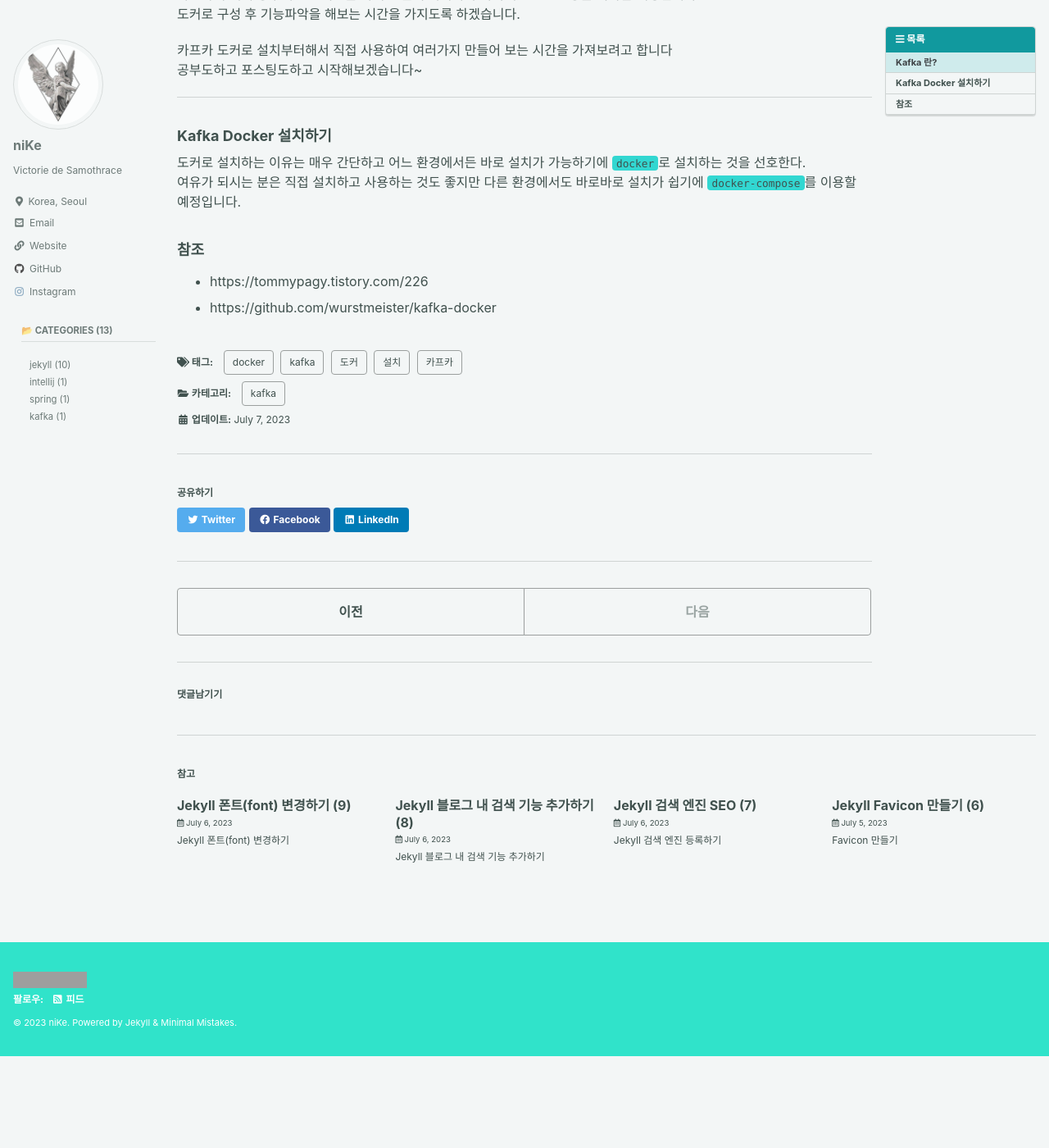
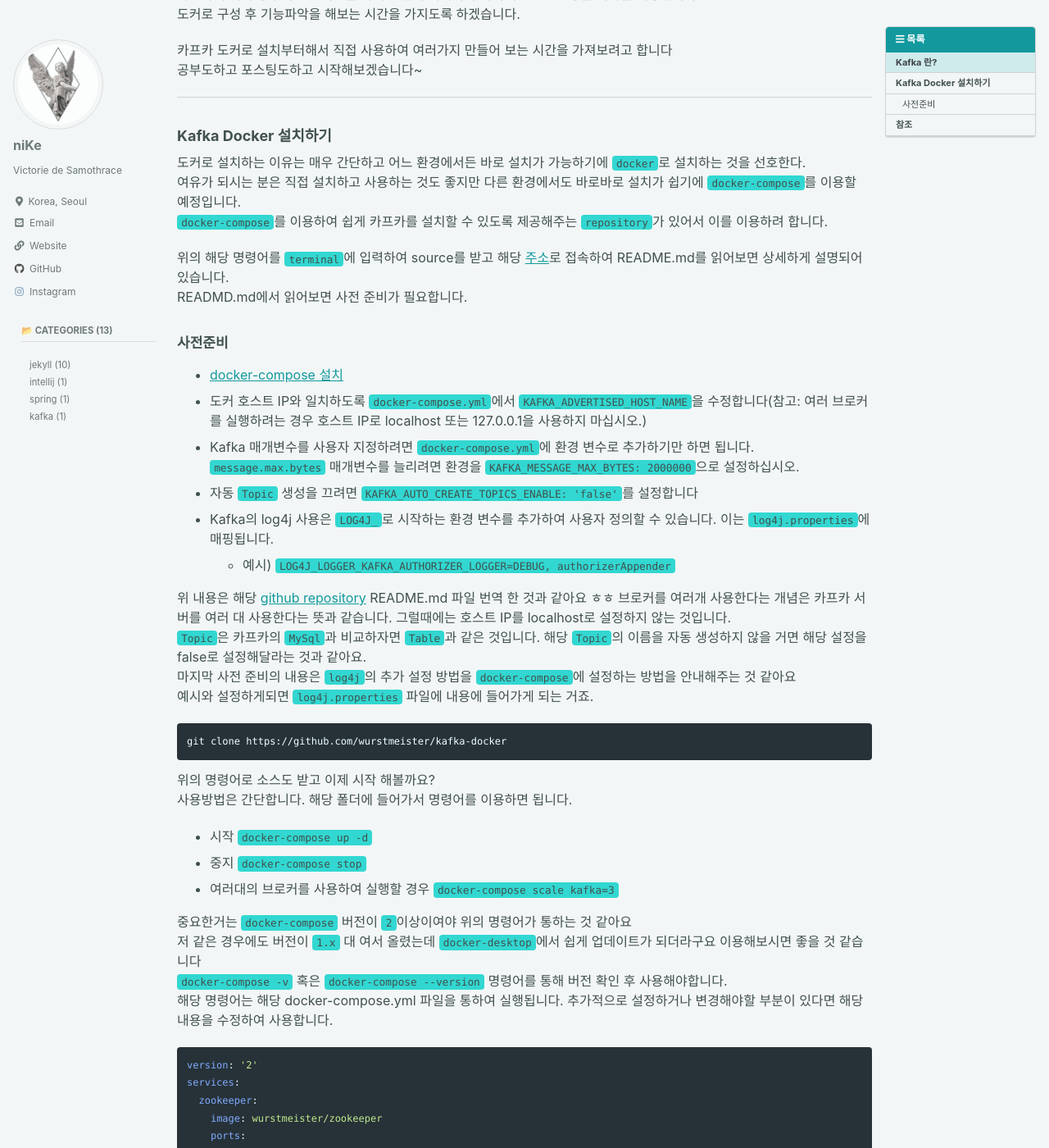
Before and after one commit to KwakTaeMin/KwakTaeMin.github.io, a Jekyll site: the page built from _posts/2023-07-07-Kafka Docker 설치(0).md, in a window 1280 px wide and 1400 px high, scrolled down 681 px. Shown: the whole window at 82% size. Built offline with Jekyll 4.4.1, drawn with Linux system fonts in a browser that asks for light colours; cached includes are drawn as plain includes; some web fonts are replaced; comment, search, counter and statistics services are not loaded; before the commit the page ends 1969 px from its top, so only the background shows below that; some of the changed text lies outside the part shown; grey boxes are pictures that could not be loaded.

Commit message:
카프카 도커로 구성

````diff
--- a/_posts/2023-07-07-Kafka Docker 설치(0).md
+++ b/_posts/2023-07-07-Kafka Docker 설치(0).md
@@ -1,6 +1,6 @@
 ---
 layout : single
-title : "Kafka Docker 설치 (0)"
+title : "Kafka Docker로 구성하기 (0)"
 categories:
   - kafka
 tags:
@@ -33,15 +33,67 @@ Apache Kafka는 별도의 시작이나 끝이 없는 스트리밍 이벤트 데
 
 도커로 설치하는 이유는 매우 간단하고 어느 환경에서든 바로 설치가 가능하기에 `docker`로 설치하는 것을 선호한다.
 여유가 되시는 분은 직접 설치하고 사용하는 것도 좋지만 다른 환경에서도 바로바로 설치가 쉽기에 `docker-compose`를 이용할 예정입니다.
+`docker-compose`를 이용하여 쉽게 카프카를 설치할 수 있도록 제공해주는 `repository`가 있어서 이를 이용하려 합니다.
 
+위의 해당 명령어를 `terminal`에 입력하여 source를 받고 해당 [주소](https://github.com/wurstmeister/kafka-docker)로 접속하여 README.md를 읽어보면 상세하게 설명되어있습니다.
+READMD.md에서 읽어보면 사전 준비가 필요합니다.
 
+#### 사전준비
+- [docker-compose 설치](https://docs.docker.com/compose/install/)
+- 도커 호스트 IP와 일치하도록 `docker-compose.yml`에서 `KAFKA_ADVERTISED_HOST_NAME`을 수정합니다(참고: 여러 브로커를 실행하려는 경우 호스트 IP로 localhost 또는 127.0.0.1을 사용하지 마십시오.)
+- Kafka 매개변수를 사용자 지정하려면 `docker-compose.yml`에 환경 변수로 추가하기만 하면 됩니다. `message.max.bytes` 매개변수를 늘리려면 환경을 `KAFKA_MESSAGE_MAX_BYTES: 2000000`으로 설정하십시오.
+- 자동 `Topic` 생성을 끄려면 `KAFKA_AUTO_CREATE_TOPICS_ENABLE: 'false'`를 설정합니다
+- Kafka의 log4j 사용은 `LOG4J_`로 시작하는 환경 변수를 추가하여 사용자 정의할 수 있습니다. 이는 `log4j.properties`에 매핑됩니다.
+  - 예시) `LOG4J_LOGGER_KAFKA_AUTHORIZER_LOGGER=DEBUG, authorizerAppender`
 
+위 내용은 해당 [github repository](https://github.com/wurstmeister/kafka-docker) README.md 파일 번역 한 것과 같아요 ㅎㅎ
+브로커를 여러개 사용한다는 개념은 카프카 서버를 여러 대 사용한다는 뜻과 같습니다. 그럴때에는 호스트 IP를 localhost로 설정하지 않는 것입니다.
+`Topic`은 카프카의 `MySql`과 비교하자면 `Table`과 같은 것입니다. 해당 `Topic`의 이름을 자동 생성하지 않을 거면 해당 설정을 false로 설정해달라는 것과 같아요.
+마지막 사전 준비의 내용은 `log4j`의 추가 설정 방법을 `docker-compose`에 설정하는 방법을 안내해주는 것 같아요
+예시와 설정하게되면 `log4j.properties` 파일에 내용에 들어가게 되는 거죠.
 
+```
+git clone https://github.com/wurstmeister/kafka-docker
+```
 
+위의 명령어로 소스도 받고 이제 시작 해볼까요?
+사용방법은 간단합니다. 해당 폴더에 들어가서 명령어를 이용하면 됩니다.
+- 시작 `docker-compose up -d`
+- 중지 `docker-compose stop`
+- 여러대의 브로커를 사용하여 실행할 경우 `docker-compose scale kafka=3`
 
+중요한거는 `docker-compose` 버전이 `2`이상이여야 위의 명령어가 통하는 것 같아요
+저 같은 경우에도 버전이 `1.x` 대 여서 올렸는데 `docker-desktop`에서 쉽게 업데이트가 되더라구요 이용해보시면 좋을 것 같습니다
+`docker-compose -v` 혹은 `docker-compose --version` 명령어를 통해 버전 확인 후 사용해야합니다.
+해당 명령어는 해당 docker-compose.yml 파일을 통하여 실행됩니다. 추가적으로 설정하거나 변경해야할 부분이 있다면 해당 내용을 수정하여 사용합니다.
+```yaml
+version: '2'
+services:
+  zookeeper:
+    image: wurstmeister/zookeeper
+    ports:
+      - "2181:2181"
+    restart: unless-stopped
 
-
+  kafka:
+    build: .
+    ports:
+      - "9092"
+    environment:
+      DOCKER_API_VERSION: 1.22
+      KAFKA_ADVERTISED_HOST_NAME: 192.168.99.100
+      KAFKA_ZOOKEEPER_CONNECT: zookeeper:2181
+    volumes:
+      - /var/run/docker.sock:/var/run/docker.sock
+    restart: unless-stopped
+```
+위의 보시면 `zookeeper` 와 `kafka` 두개가 보이는데 `kafka`를 설치하기 위해서는 `zookeeper`가 필수입니다.
+분산처리를 도와주는 도구정도라고만 이해하고 넘어가는 것도 좋은 것 같아요
+여러대의 `kafka broker`를 관리해준다고만 생각해줘도 좋을 것 같습니다. 필요할 때 더 설명해보겠습니다.
+`docker-compose up -d` 명령어를 치게되면 `kafka` `zookeeper` 이미지를 다운받고 서버를 올려줍니다.
+처음에만 이미지를 다운받으니 다음부터는 빠르게 실행되는 것을 볼 수 있습니다.
+`docker-compose stop` 명령어를 통해 중단 시키고나서 다음 포스팅에 `kafka`에 대한 다른 기능들도 사용해보도록하겠습니다.
 
 ### 참조
-- https://tommypagy.tistory.com/226
-- https://github.com/wurstmeister/kafka-docker
+- [카프카 도커 설치 참조 블로그](https://tommypagy.tistory.com/226)
+- [wurstmeister github repository](https://github.com/wurstmeister/kafka-docker)
````
